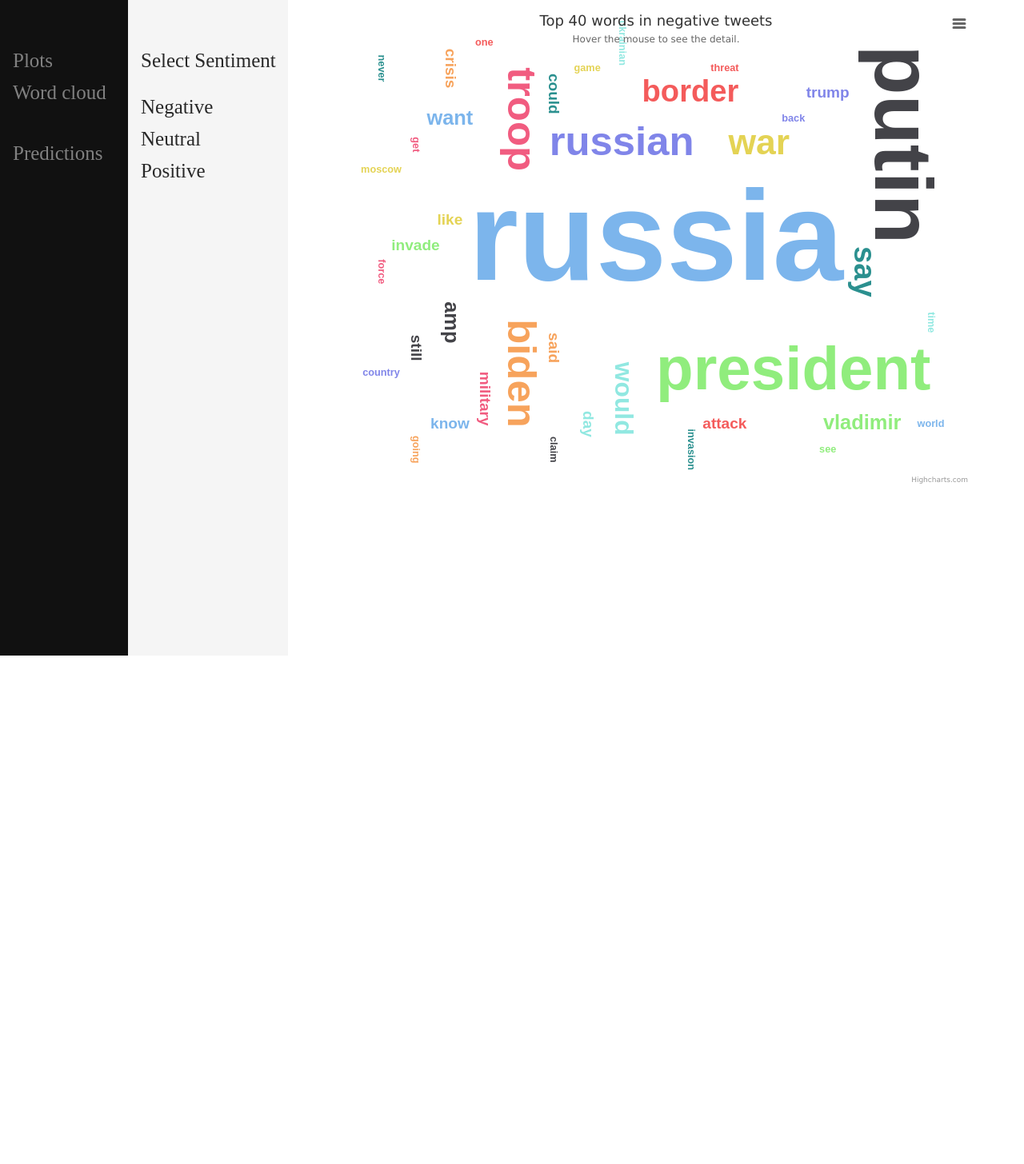
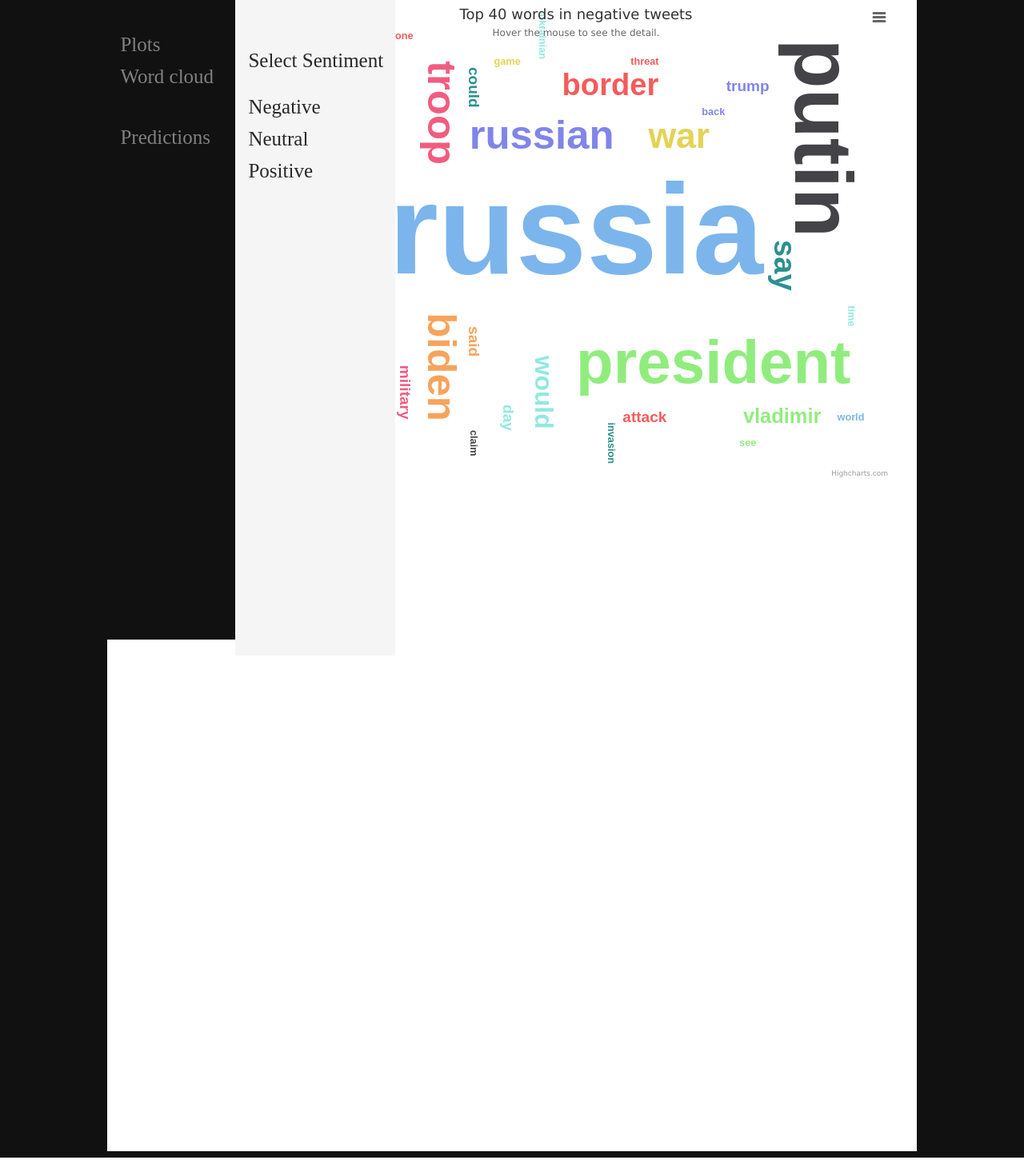
Before and after one commit to anddali/flaskProjectAZ, a Flask app: page /words in a window 1280 px wide. Shown: the whole page at 80% size. Run offline with Flask 2, Linux system fonts and the light colour scheme; some libraries are stand-ins or nearby versions.

Commit message:
ghjhjghjjg

```diff
--- a/app.py
+++ b/app.py
@@ -218,7 +218,7 @@
             return render_template('results.html', q=query, clean_text='Cleaned text: ' + cleaned_query,
                                    vader_result=vader_result,
                                    logistic_result=logistic_result,
-                                   #nn_score=nn_score
+                                   nn_score='Not implemented'
                                    )
         except Exception as ee:
             return errormsg + str(ee)
--- a/static/mystyle.css
+++ b/static/mystyle.css
@@ -1,3 +1,10 @@
+#content {
+    width: 80%;
+    margin: 0 auto;
+    background-color: #FFF;
+}
+body{margin-top : 0px;}
+html {background-color: #111;}
 .grid-container {
   width: 100%;
   margin: auto;
@@ -23,11 +30,12 @@
   width: 160px; /* Set the width of the sidebar */
   position: fixed; /* Fixed Sidebar (stay in place on scroll) */
   z-index: 1; /* Stay on top */
-  top: 0; /* Stay at the top */
-  left: 0;
+  /*top: 0;
+  left: 0;*/
   background-color: #111; /* Black */
   overflow-x: hidden; /* Disable horizontal scroll */
-  padding-top: 20px;
+  /*padding-top: 20px;*/
+  margin-top: 0px;
 }
 .sidenav2 {
   margin-left: 160px;
@@ -35,8 +43,8 @@
   width: 200px; /* Set the width of the sidebar */
   position: fixed; /* Fixed Sidebar (stay in place on scroll) */
   z-index: 1; /* Stay on top */
-  top: 0; /* Stay at the top */
-  left: 0;
+  /*top: 0;
+  left: 0;*/
   background-color: #f5f5f5; /* Black */
   overflow-x: hidden; /* Disable horizontal scroll */
   padding-top: 20px;
--- a/templates/results.html
+++ b/templates/results.html
@@ -6,7 +6,7 @@
     <link rel="stylesheet" href="../static/mystyle.css">
 </head>
 <body>
-
+<div id="content">
 <div class="sidenav">
     <br><br>
   <a href="/">Plots</a>
@@ -33,8 +33,8 @@
     </div>
 
 
+</div><br><br>
 </div>
-
 
 </body>
 </html>
--- a/templates/words.html
+++ b/templates/words.html
@@ -21,7 +21,7 @@
 </head>
 <body>
 
-
+<div id="content">
 <div class="sidenav">
     <br><br>
   <a href="/">Plots</a>
@@ -37,15 +37,14 @@
   <a href="#" id="pos">Positive</a>
 </div>
 
-<div class="main">
-
+<div class="main2">
 
 <div class="grid-container" >
     <div class="classchart"><div style="text-align: center;"><div id="m1"></div></div></div>
 
 </div>
 </div>
-
+</div>
 
 
 <script type="text/javascript">
```
Also changed, not shown: templates/index.html (+5 -3 lines).
